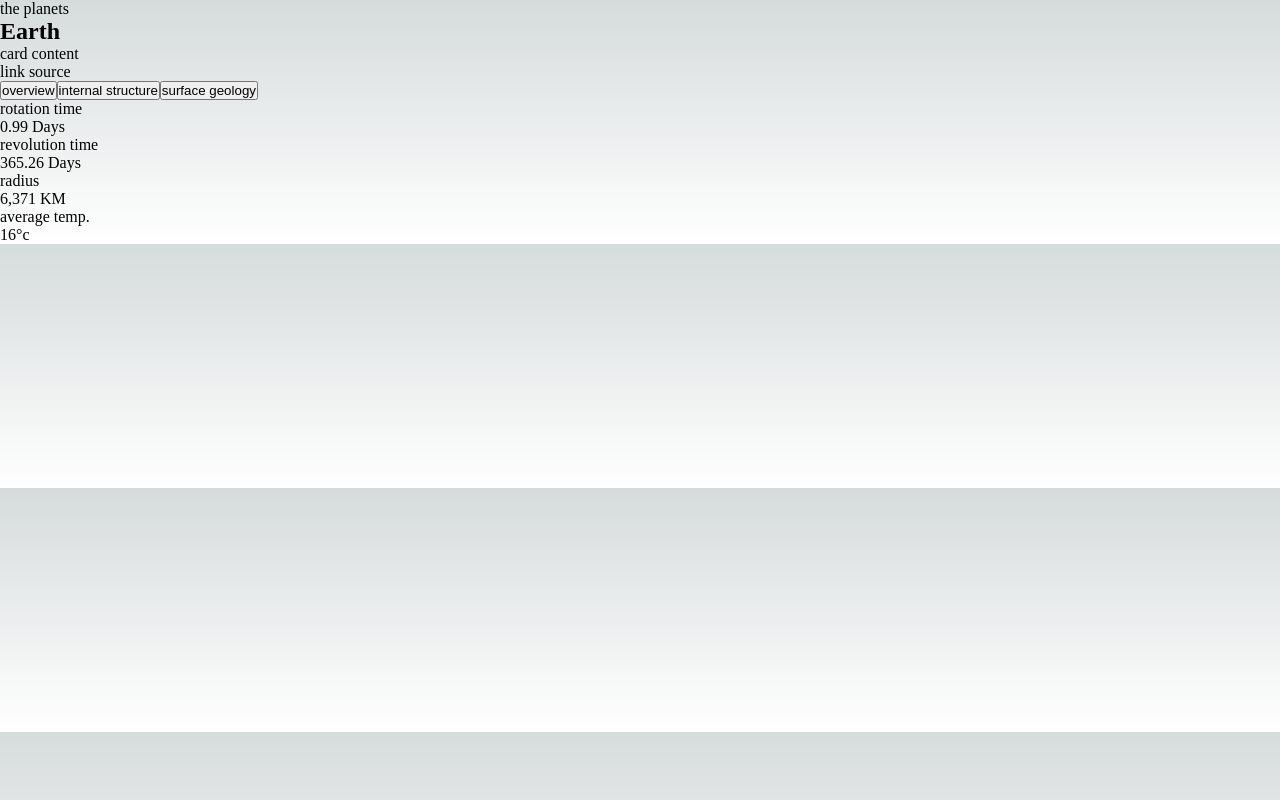
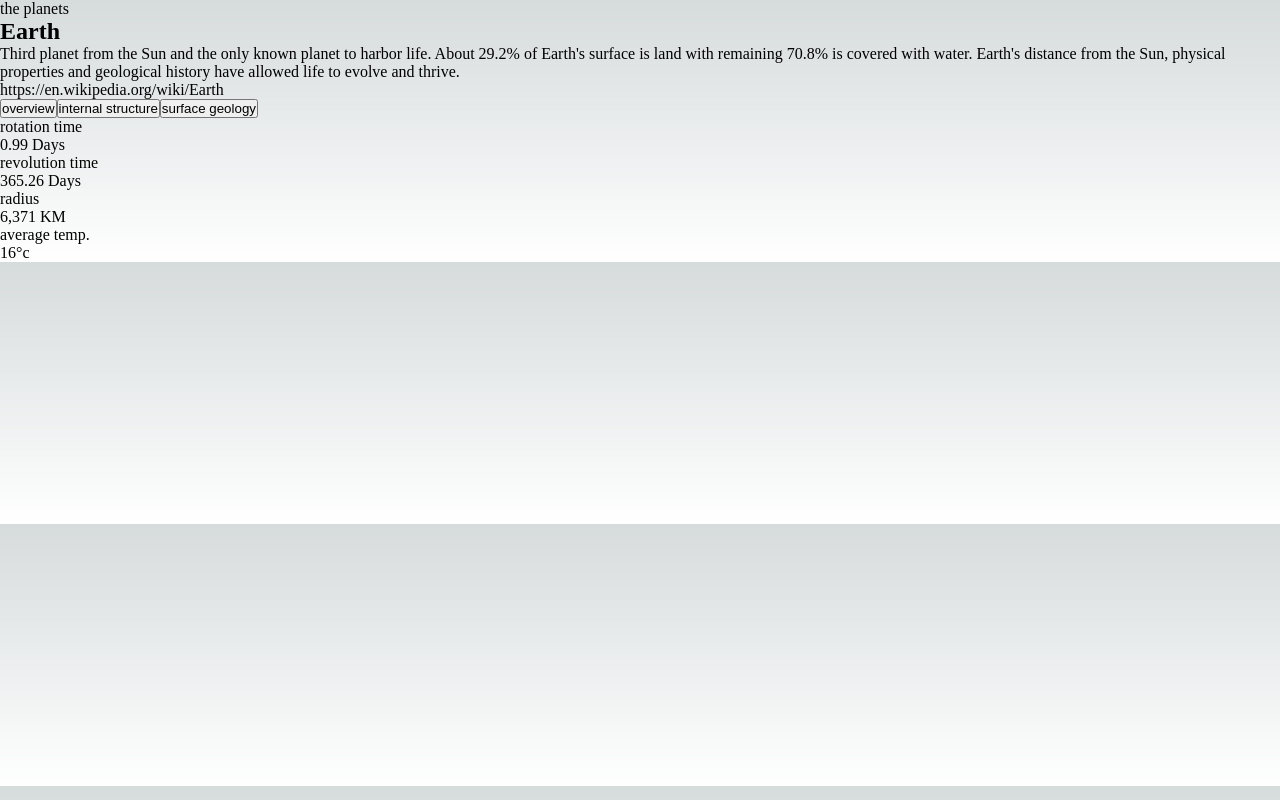
Before and after one commit to JorgeAMendoza/planet-facts, a Next.js app: page /planets/earth in a window 1280 px wide. Built offline with nearby package versions, Linux system fonts and the light colour scheme.

Commit message:
created state to keep track of the three sections that can be displayed, button click changes data to the target value

```diff
--- a/src/pages/planets/[id].tsx
+++ b/src/pages/planets/[id].tsx
@@ -2,6 +2,7 @@ import Layout from "@/components/Layout/Layout";
 import NavBar from "@/components/NavBar/NavBar";
 import { getPlanetData, getPlanetNames } from "lib/planets";
 import { GetStaticPaths, GetStaticProps } from "next";
+import { useState } from "react";
 import { Planet } from "types/api";
 
 export const getStaticPaths: GetStaticPaths = async () => {
@@ -33,20 +34,44 @@ interface PlanetProps {
 }
 
 const Planet = ({ planetData }: PlanetProps) => {
+  const [infoDisplay, setInfoDisplay] = useState<
+    "overview" | "structure" | "geology"
+  >("overview");
+
   return (
     <Layout>
       <div>
         <section>
-          {/* here iterate over data and create three sections, some state will be needed to know what option is selected */}
           <div>{/* image of planet here */}</div>
           <h1>{planetData.name}</h1>
-          <p>card content</p>
-          <p>link source</p>
-
+          {/*  */}
+          {infoDisplay === "overview" ? (
+            <>
+              <p>{planetData.overview.content}</p>
+              <p>{planetData.overview.source}</p>
+            </>
+          ) : null}
+          {infoDisplay === "structure" ? (
+            <>
+              <p>{planetData.structure.content}</p>
+              <p>{planetData.structure.source}</p>
+            </>
+          ) : null}
+          {infoDisplay === "geology" ? (
+            <>
+              <p>{planetData.geology.content}</p>
+              <p>{planetData.geology.source}</p>
+            </>
+          ) : null}
+          {/*  */}
           <div>
-            <button>overview</button>
-            <button>internal structure</button>
-            <button>surface geology</button>
+            <button onClick={() => setInfoDisplay("overview")}>overview</button>
+            <button onClick={() => setInfoDisplay("structure")}>
+              internal structure
+            </button>
+            <button onClick={() => setInfoDisplay("geology")}>
+              surface geology
+            </button>
           </div>
         </section>
 
```
